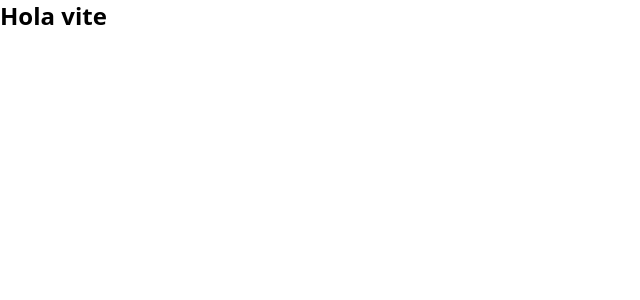
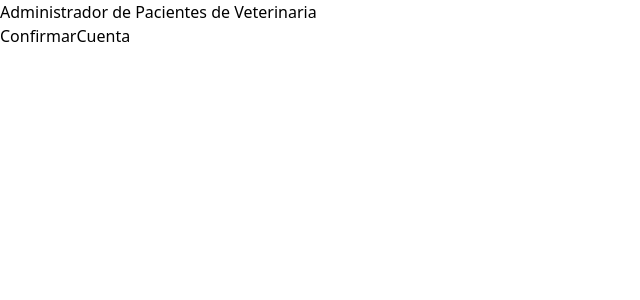
Before and after one commit to sebaborjas/Administrador_Pacientes_Veterinaria, a React (Vite) app in the folder frontend/: page /confirmar/1 in a window 1280 px wide. Shown: the top 300 px of the page, without its empty margins (0-640 px from the left). Built offline with nearby package versions, Linux system fonts and the light colour scheme.

Commit message:
Creating master auth layout and pages

```diff
--- a/frontend/package.json
+++ b/frontend/package.json
@@ -10,7 +10,8 @@
   },
   "dependencies": {
     "react": "^18.2.0",
-    "react-dom": "^18.2.0"
+    "react-dom": "^18.2.0",
+    "react-router-dom": "^6.3.0"
   },
   "devDependencies": {
     "@types/react": "^18.0.15",
--- a/frontend/src/App.jsx
+++ b/frontend/src/App.jsx
@@ -1,8 +1,26 @@
+import {BrowserRouter, Routes, Route} from "react-router-dom"
+import AuthLayout from "./layout/AuthLayout";
+import Login from "./paginas/Login";
+import Registrar from "./paginas/Registrar";
+import ConfirmarCuenta from "./paginas/ConfirmarCuenta";
+import OlvidePassword from "./paginas/OlvidePassword";
+
 function App() {
 
 
   return (
-    <h1 className="font-bold text-2xl" >Hola vite</h1>
+    <BrowserRouter>
+      <Routes>
+
+        <Route path="/" element={<AuthLayout />}>
+          <Route index element={<Login />} />
+          <Route path="registrar" element={<Registrar />} />
+          <Route path="olvide-password" element={<OlvidePassword />} />
+          <Route path="confirmar/:id" element={<ConfirmarCuenta />} />
+        </Route>
+
+      </Routes>
+    </BrowserRouter>
   )
 }
 
--- /dev/null
+++ b/frontend/src/layout/AuthLayout.jsx
@@ -0,0 +1,14 @@
+import { Outlet } from "react-router-dom"
+
+const AuthLayout = () => {
+  return (
+    <>
+      <h1>Administrador de Pacientes de Veterinaria</h1>
+
+      <Outlet />
+
+    </>
+  )
+}
+
+export default AuthLayout
--- /dev/null
+++ b/frontend/src/paginas/ConfirmarCuenta.jsx
@@ -0,0 +1,9 @@
+const ConfirmarCuenta = () => {
+  return (
+    <>
+     <h1>ConfirmarCuenta</h1>
+    </>
+  )
+}
+
+export default ConfirmarCuenta
--- /dev/null
+++ b/frontend/src/paginas/Login.jsx
@@ -0,0 +1,9 @@
+const Login = () => {
+  return (
+    <>
+      <h2>Login</h2>
+    </>
+  )
+}
+
+export default Login
--- /dev/null
+++ b/frontend/src/paginas/OlvidePassword.jsx
@@ -0,0 +1,9 @@
+const OlvidePassword = () => {
+  return (
+    <>
+     <h1>OlvidePassword</h1>
+    </>
+  )
+}
+
+export default OlvidePassword
--- /dev/null
+++ b/frontend/src/paginas/Registrar.jsx
@@ -0,0 +1,9 @@
+const Registrar = () => {
+  return (
+    <>
+     <h1>Registrar</h1>
+    </>
+  )
+}
+
+export default Registrar
```
Also changed, not shown: 1 other file (tests, documents, lock files or other folders).
